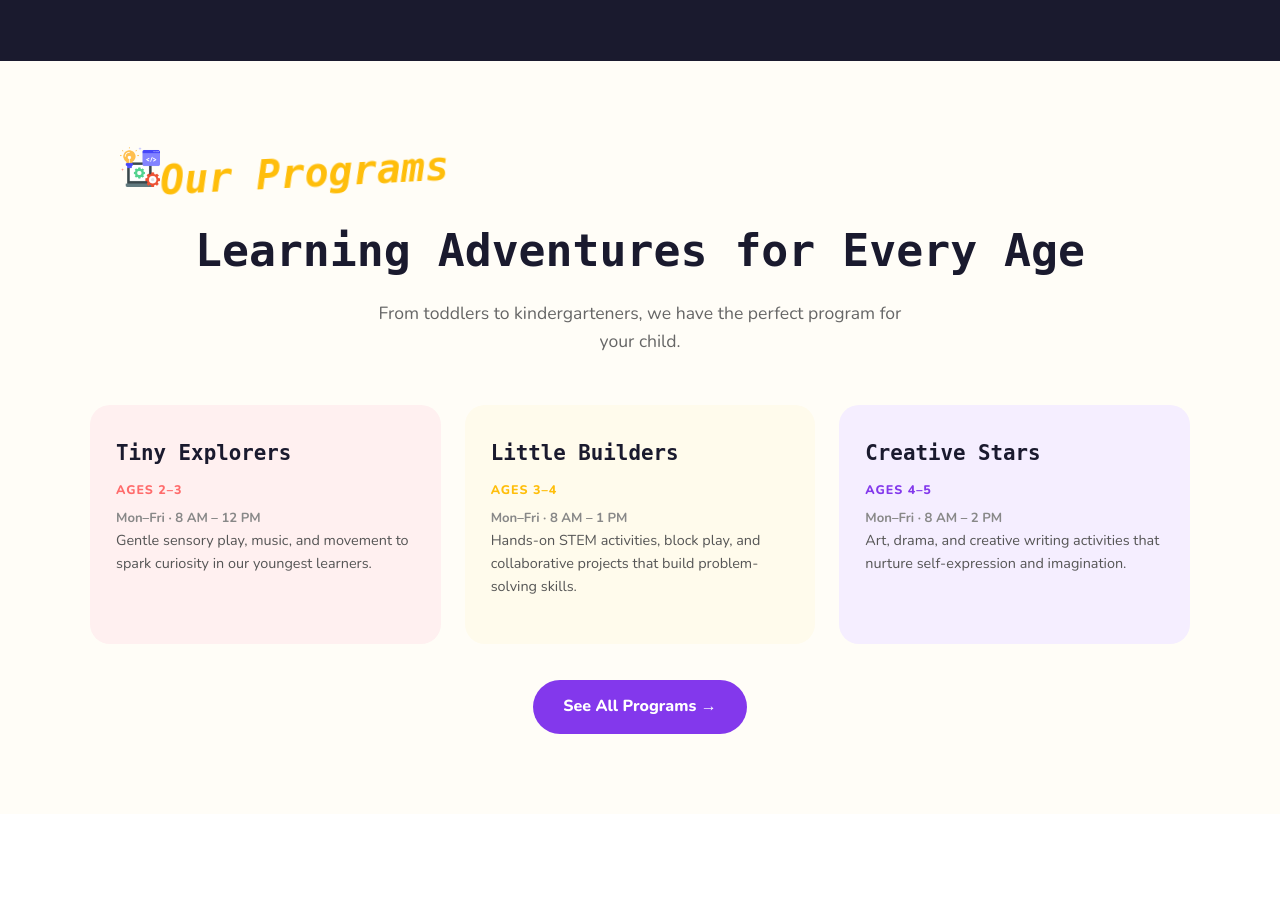
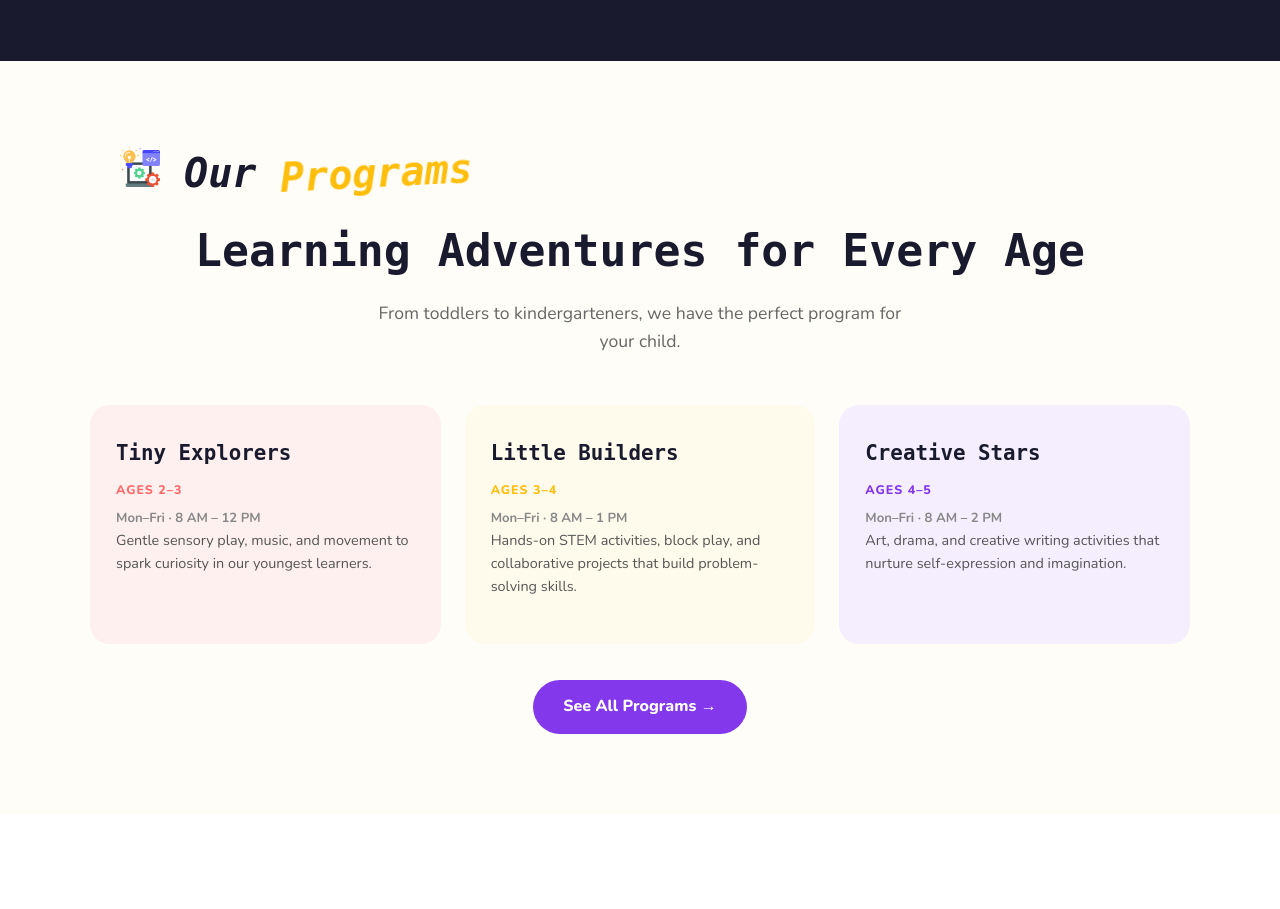
Before and after one commit to Akashpawar77/Crocodile, a React (Vite) app: page / in a window 1280 px wide. Shown: the part 1000-1909 px from the top of the page. Built offline with nearby package versions, Linux system fonts and the light colour scheme.

Commit message:
only checking

```diff
--- a/src/pages/Home.jsx
+++ b/src/pages/Home.jsx
@@ -151,7 +151,7 @@ export default function Home() {
           {/* <span className="pill-label">🎒 Our Programs</span> */}
           <div className="pro-title">
             <img className="pro-pic" src="../pic/software.png" />
-            <span className="highlight"> Our Programs</span>
+            <span> Our <span className="highlight">Programs</span></span>
           </div>
           <h2 className="section-title">Learning Adventures for Every Age</h2>
           <p className="section-subtitle">From toddlers to kindergarteners, we have the perfect program for your child.</p>
```
